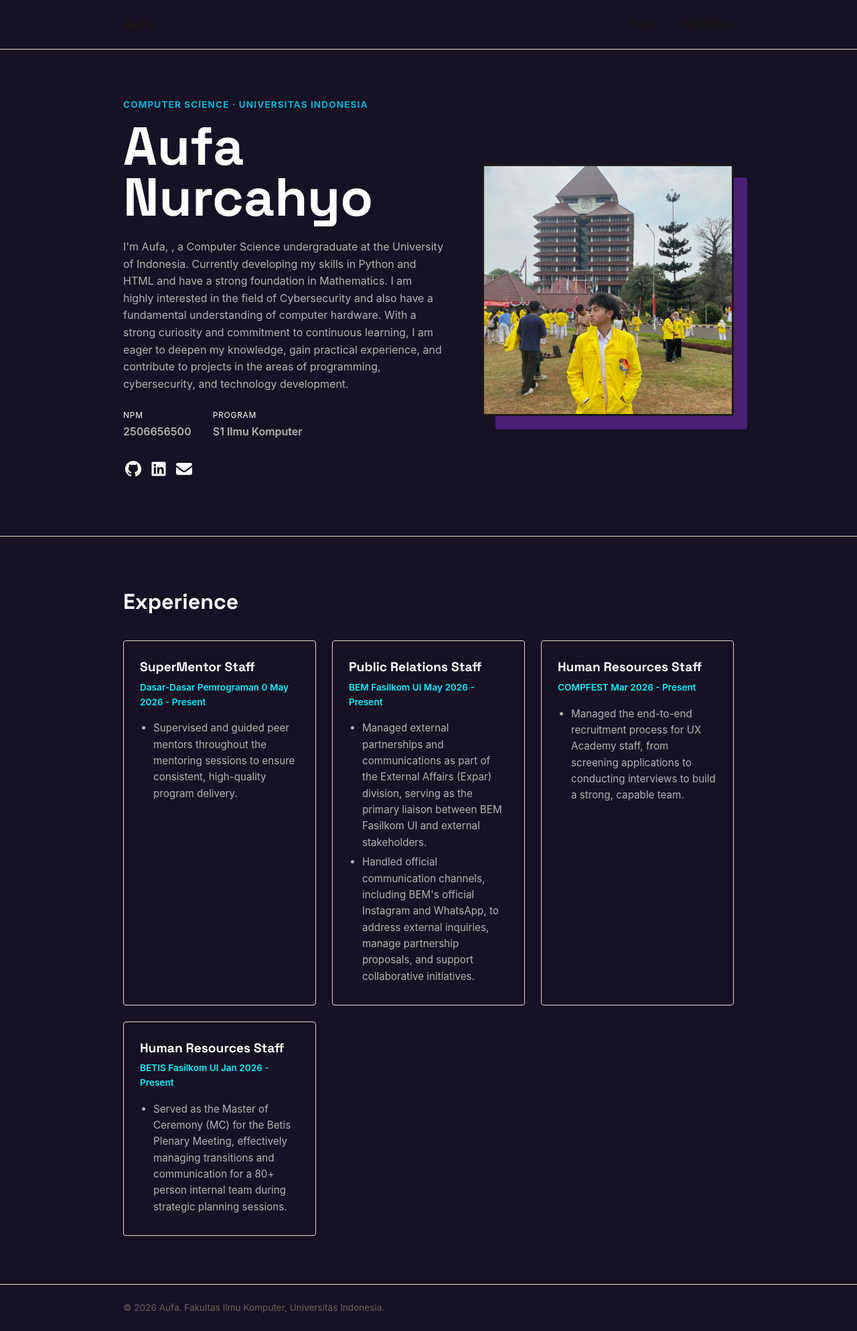
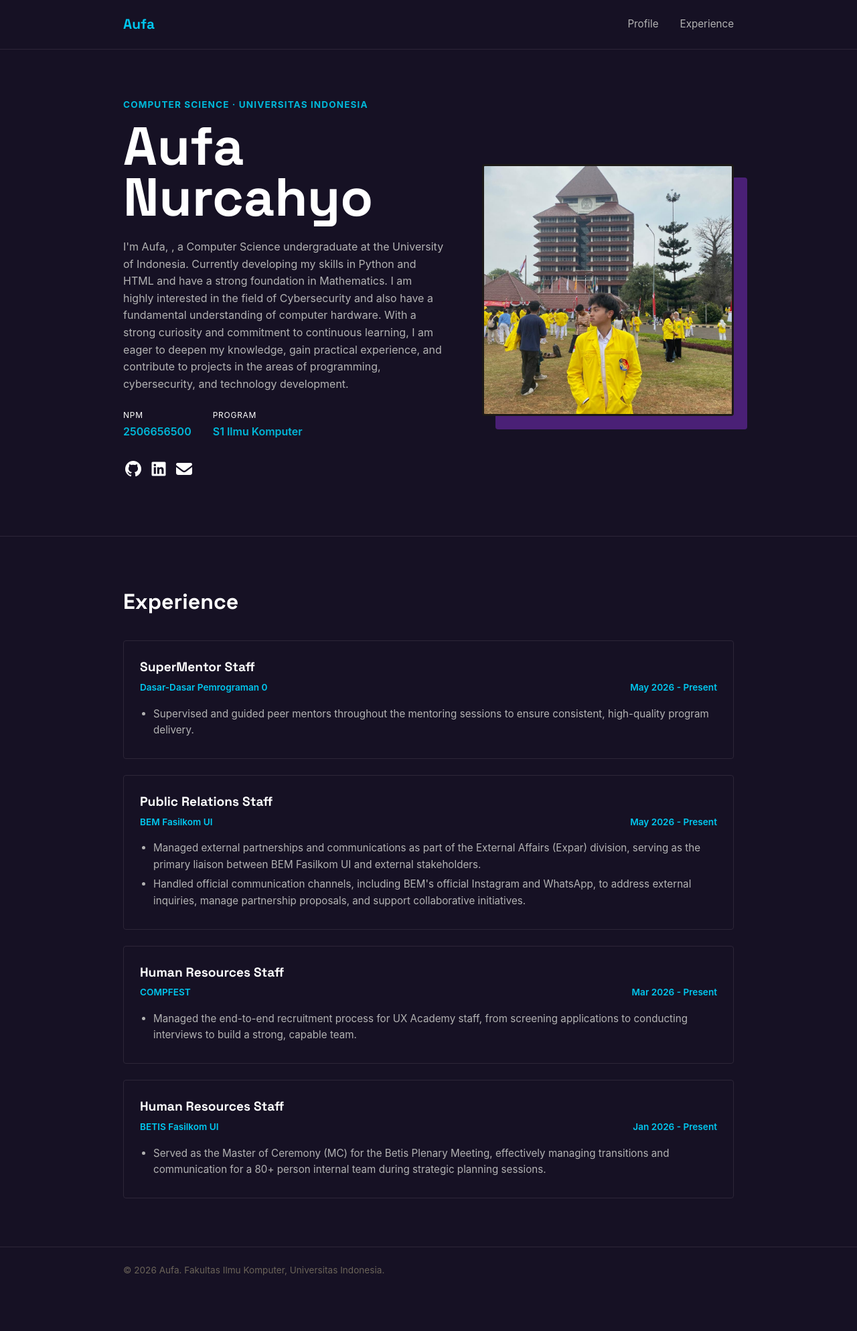
Before and after one commit to aufagit/myportofolio, a Django app: page / in a window 1280 px wide. Shown: the whole page at 67% size. After the commit the page ends 1904 px from the top, so only its background shows below. Run offline with Django 5.2, Linux system fonts and the light colour scheme.

Commit message:
feat(css): enable smooth scroll, make date into left side, and changing some colors

```diff
--- a/static/css/style.css
+++ b/static/css/style.css
@@ -1,3 +1,7 @@
+html{
+    scroll-behavior: smooth;
+}
+
 * {
     margin: 0;
     padding: 0;
@@ -8,9 +12,9 @@
     --ink: #1c1917;
     --paper: #faf6f0;
     --white: #ffffff;
-    --accent: #00f0ff;
-    --accent-dark: #00b4d8;
-    --line: #e3d9c9;
+    --accent: #00c8f0;
+    --accent-dark: #00b8d9;
+    --line: #2d2638;
     --text-muted: #6b6459;
     --radius: 4px;
     --back: #161124;
@@ -51,7 +55,7 @@ h1, .brand {
 .brand {
     font-size: 1.3rem;
     font-weight: 700;
-    color: var(--ink);
+    color: var(--accent);
     text-decoration: none;
 }
 
@@ -61,9 +65,14 @@ h1, .brand {
 }
 
 .site-header nav a {
-    color: var(--ink);
+    color: var(--abu);
     text-decoration: none;
     font-size: 0.95rem;
+}
+
+/* hover saat kursor diarahkan maka akan berubah terang */
+.site-header nav a:hover{
+    color: var(--white)
 }
 
 .hero {
@@ -123,7 +132,7 @@ h1, .brand {
 
 .meta-row dd {
     font-weight: 600;
-    color: var(--abu);
+    color: var(--accent-dark);
 }
 
 .social-links {
@@ -223,7 +232,7 @@ h1, .brand {
 /* Layout Grid untuk daftar kartu */
 .experience-list {
     display: grid;
-    grid-template-columns: repeat(auto-fit, minmax(280px, 1fr));
+    grid-template-columns: 1fr;
     gap: 1.5rem;
 }
 
@@ -254,6 +263,9 @@ h1, .brand {
 
 /* Nama Lembaga / Tahun */
 .experience-org {
+    display: flex;
+    justify-content: space-between;
+    align-items: center;
     font-size: 0.85rem;
     color: var(--accent);
     font-weight: 600;
```
